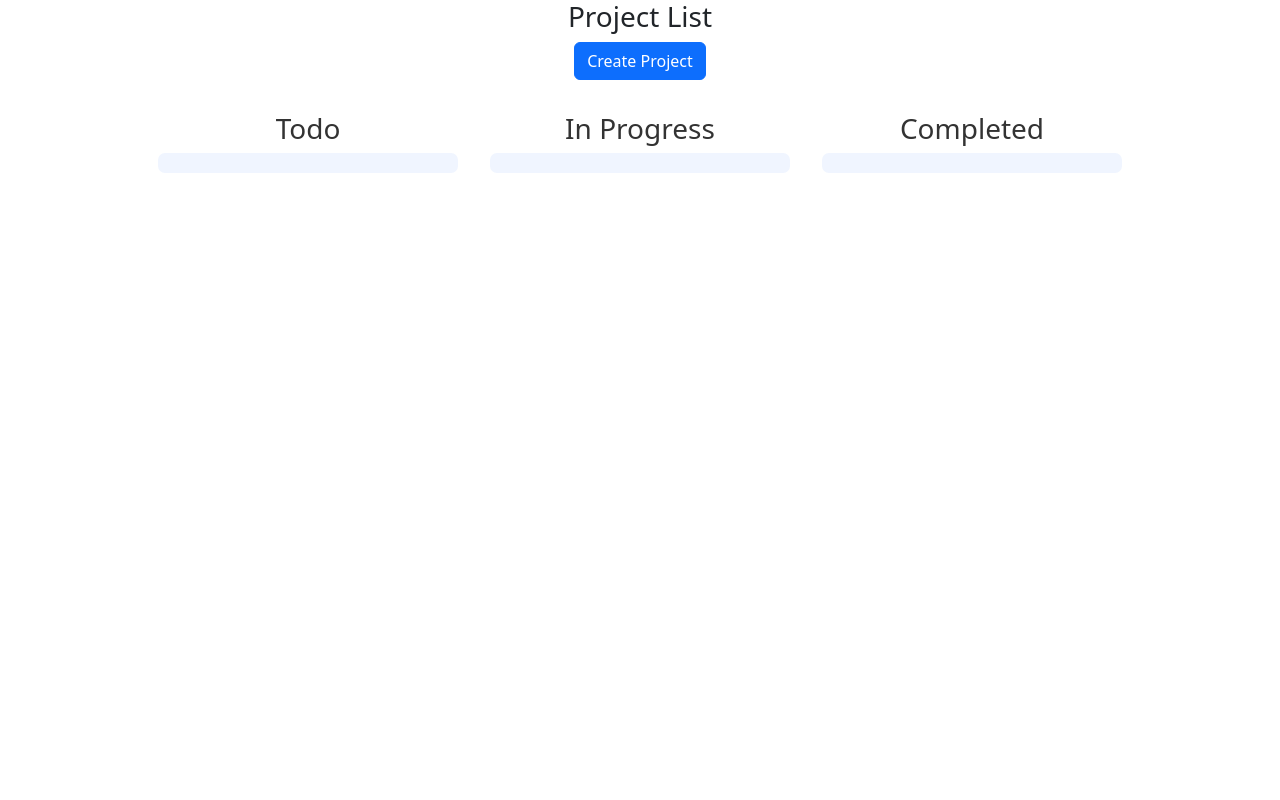
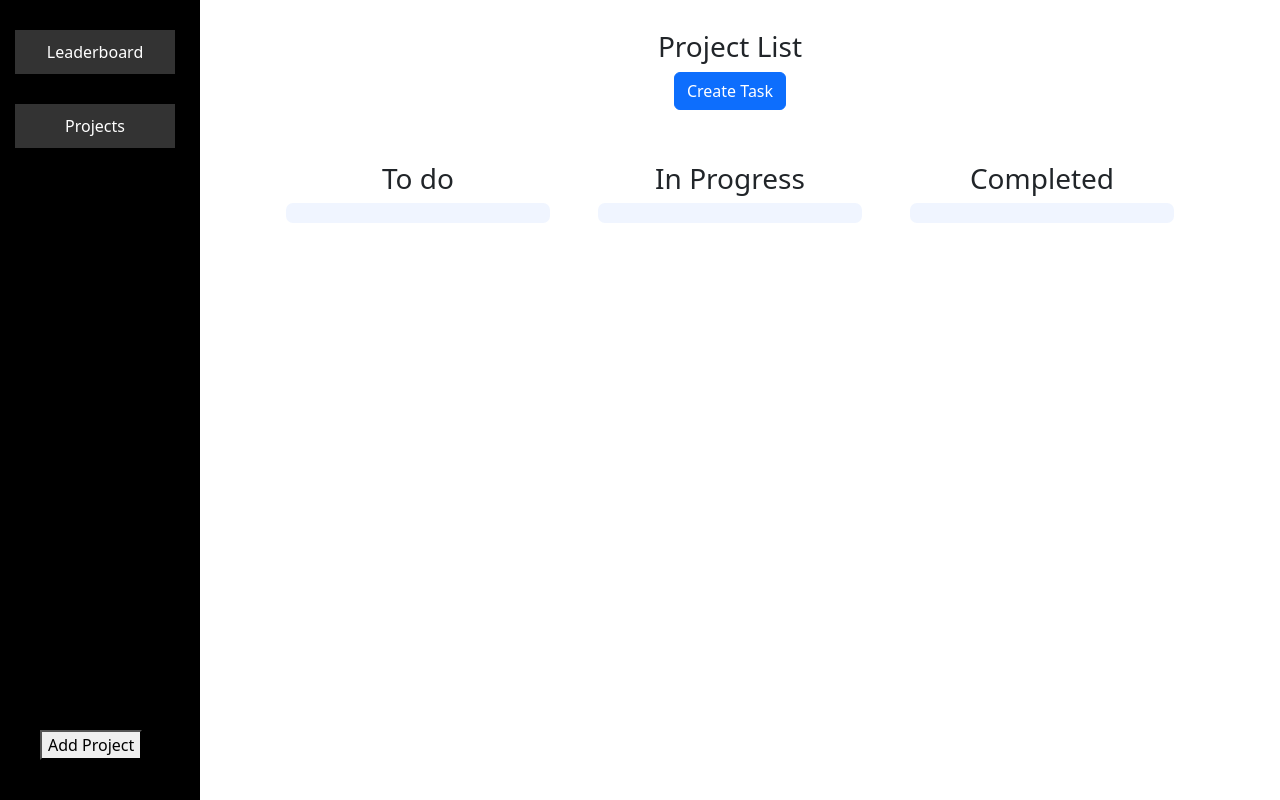
Before and after one commit to kayeugenia/prology, a React (Create React App) app: page /ProjectList in a window 1280 px wide. Built offline with nearby package versions, Linux system fonts and the light colour scheme.

Commit message:
add static sidebar, edit projectlist css

```diff
--- a/package.json
+++ b/package.json
@@ -3,6 +3,11 @@
   "version": "0.1.0",
   "private": true,
   "dependencies": {
+    "@emotion/react": "^11.11.0",
+    "@emotion/styled": "^11.11.0",
+    "@mui/icons-material": "^5.11.16",
+    "@mui/material": "^5.13.2",
+    "@mui/styles": "^5.13.2",
     "@testing-library/jest-dom": "^5.16.5",
     "@testing-library/react": "^13.4.0",
     "@testing-library/user-event": "^13.5.0",
@@ -12,6 +17,7 @@
     "react-beautiful-dnd": "^13.1.1",
     "react-bootstrap": "^2.7.4",
     "react-dom": "^18.2.0",
+    "react-router-dom": "^6.11.2",
     "react-scripts": "5.0.1",
     "reactstrap": "^9.1.10",
     "uuid": "^9.0.0",
--- a/src/App.css
+++ b/src/App.css
@@ -1,5 +1,6 @@
 .App {
   text-align: center;
+  margin-top: auto;
 }
 
 .App-logo {
--- a/src/App.js
+++ b/src/App.js
@@ -1,11 +1,13 @@
 import './App.css';
 import ProjectList from './components/ProjectList'
 import 'bootstrap/dist/css/bootstrap.min.css';
+import Sidebar from './components/Sidebar';
 
 function App() {
   return (
     <div className="App">
       <ProjectList />
+      <Sidebar />
     </div>
   );
 }
--- a/src/components/ProjectList.css
+++ b/src/components/ProjectList.css
@@ -5,24 +5,28 @@
   .container {
     display: flex;
     flex-direction: column;
-    align-items: center;
+    align-items: right;
+    margin-top: 30px;
   }
 
   .project-list {
     margin-bottom: 2rem;
+    margin-left: 180px;
   }
 
   .column-container {
     display: flex;
     justify-content: space-between;
+    margin-top: 20px;
+    margin-left: 180px;
   }
 
   .column {
     flex: 1;
-    margin: 0 1rem;
+    margin: 0 1.5rem;
     width: 300px;
-    font-size: 20px;
-    color: #333333;
+    font-size: 18px;
+    color: 'black';
   }
 
   .droppable-col {
--- a/src/components/ProjectList.js
+++ b/src/components/ProjectList.js
@@ -8,7 +8,7 @@ import { v4 } from 'uuid';
 const ProjectList = () => {
   const [projectList, setProjectList] = useState({
     todo: {
-      title: 'Todo',
+      title: 'To do',
       items: [],
     },
     'in-progress': {
@@ -47,7 +47,7 @@ const ProjectList = () => {
       return {
         ...prev,
         todo: {
-          title: 'Todo',
+          title: 'To do',
           items: [
             {
               id: v4(),
--- /dev/null
+++ b/src/components/Sidebar.css
@@ -0,0 +1,56 @@
+.sidebar {
+    position: fixed;
+    top: 0;
+    left: 0;
+    width: 200px;
+    height: 100vh;
+    background-color: #000000;
+    color: #ffffff;
+  }
+
+  .sidebar-button {
+    display: block;
+    width: 80%;
+    padding: 10px;
+    margin-top: 30px;
+    margin-left: 15px;
+    margin-bottom: 10px;
+    background-color: #333333;
+    border: none;
+    text-align: center;
+    cursor: pointer;
+    color: #ffffff;
+  }
+
+  .btn-add {
+    position: fixed;
+    bottom: 5%;
+    left: 40px;
+  }
+
+  .sidebar-dropdown {
+    position: relative;
+  }
+
+  .dropdown-content {
+    display: none;
+    position: absolute;
+    left: 100%;
+    top: 0;
+    background-color: #222222;
+    padding: 10px;
+    border: 1px solid #444444;
+    color: #ffffff;
+    text-decoration: none;
+  }
+
+  a {
+    color: white;
+    text-decoration: none;
+    display: block;
+  }
+
+  .sidebar-dropdown:hover .dropdown-content {
+    display: block;
+    width: 60%;
+  }
--- /dev/null
+++ b/src/components/Sidebar.js
@@ -0,0 +1,22 @@
+import React from 'react';
+import './Sidebar.css';
+
+const Sidebar = () => {
+  return (
+    <div className="sidebar">
+      <button className="sidebar-button">Leaderboard</button>
+      <div className="sidebar-dropdown">
+        <button className="sidebar-button">Projects</button>
+        <div className="dropdown-content">
+          <a href="./ProjectList">Project 1</a>
+          <a href="./ProjectList">Project 2</a>
+          <a href="./ProjectList">Project 3</a>
+          <a href="./ProjectList">Project 4</a>
+        </div>
+      </div>
+      <button className="btn-add">Add Project</button>
+    </div>
+  );
+};
+
+export default Sidebar;
--- a/src/modals/CreateProject.js
+++ b/src/modals/CreateProject.js
@@ -5,7 +5,10 @@ import Modal from 'react-bootstrap/Modal';
 function CreateProject({ save }) {
   // Handling Modal
   const [show, setShow] = useState(false);
-  const handleClose = () => setShow(false);
+  const handleClose = () => {
+    setShow(false);
+    setError(false);
+  };
   const handleShow = () => setShow(true);
 
   // Handling Form Input
@@ -55,7 +58,7 @@ function CreateProject({ save }) {
   return (
     <>
       <Button variant="primary" onClick={handleShow}>
-        Create Project
+        Create Task
       </Button>
 
       <Modal show={show} onHide={handleClose}>
@@ -65,11 +68,11 @@ function CreateProject({ save }) {
         <Modal.Body>
           <form>
             <div className="form-group">
-              <label>Project Name</label>
+              <label>Task Name</label>
               <input
                 type="text"
                 className="form-control"
-                placeholder="Enter Project Name"
+                placeholder="Enter Task Name"
                 value={projectName}
                 onChange={(e) => setProjectName(e.target.value)}
                 name="taskName"
@@ -77,7 +80,7 @@ function CreateProject({ save }) {
                 ref={inputRef}
               />
               {error && (
-                <p className="text-danger">Please enter a project name.</p>
+                <p className="text-danger">Please enter a task name.</p>
               )}
             </div>
             <div className="form-group">
@@ -85,7 +88,7 @@ function CreateProject({ save }) {
               <textarea
                 rows="5"
                 className="form-control"
-                placeholder="Enter Project Description"
+                placeholder="Enter Task Description"
                 value={description}
                 onChange={(e) => setTaskDesc(e.target.value)}
                 name="taskDesc"
```
Also changed, not shown: 1 other file (tests, documents, lock files or other folders).
